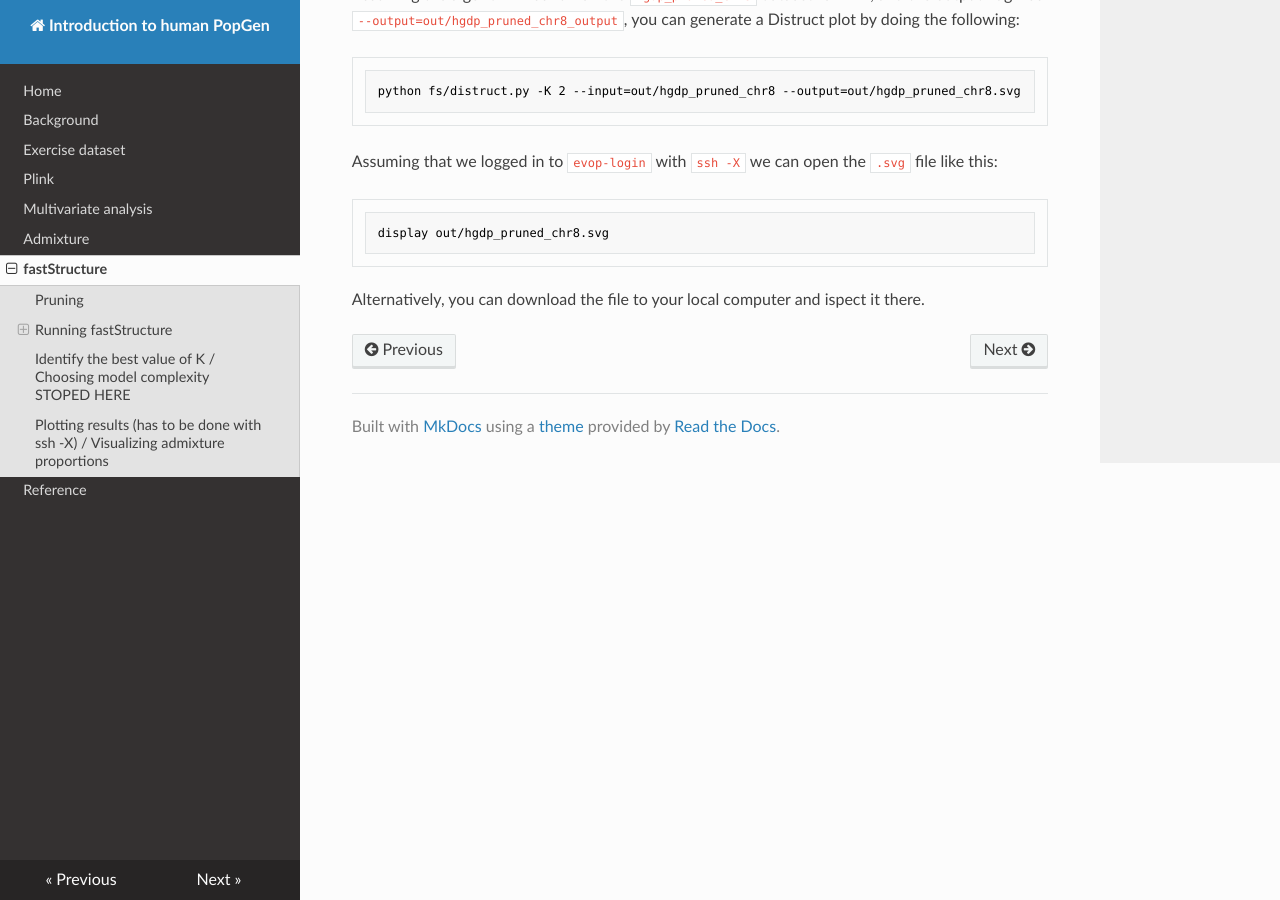
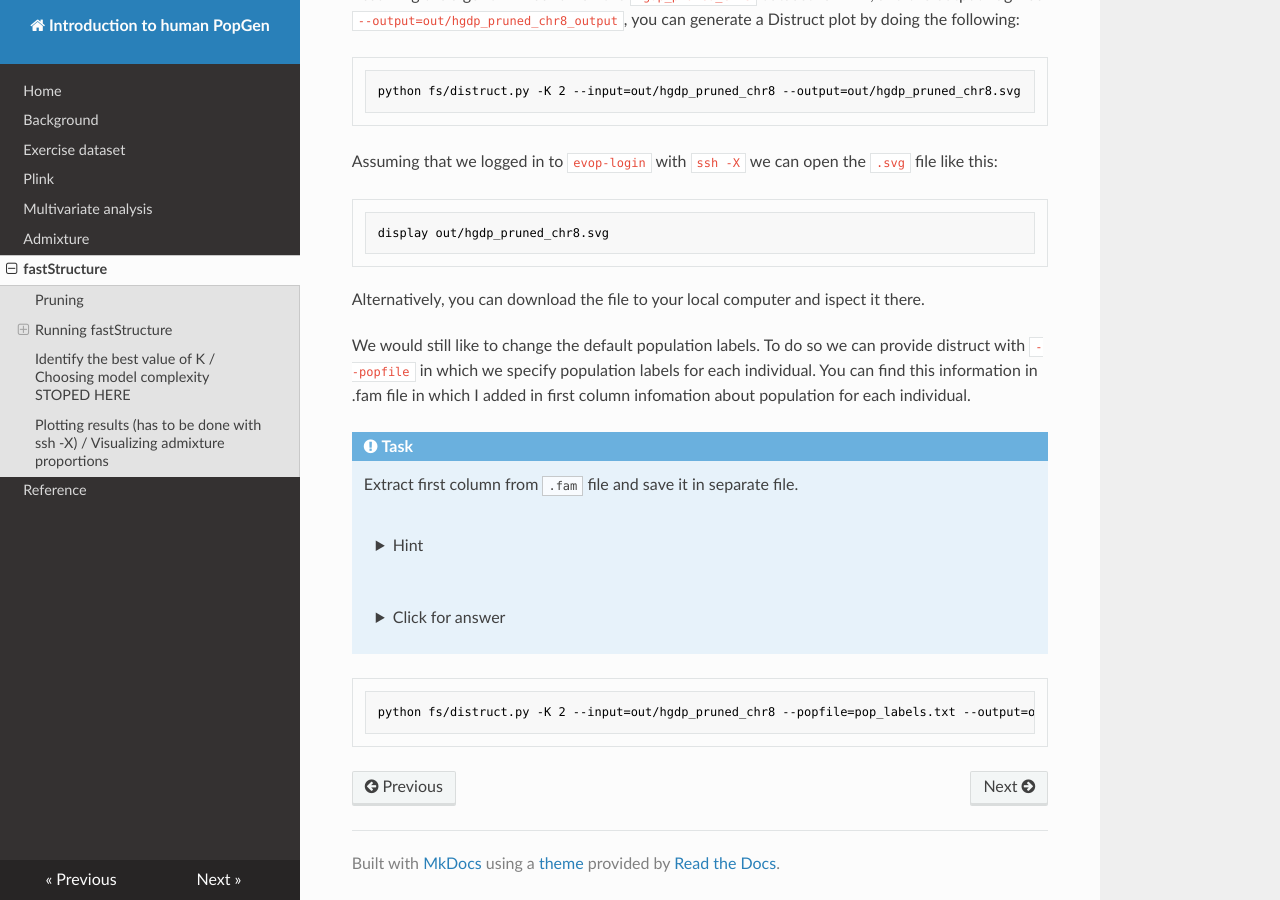
Before and after one commit to bajicv/popgen_intro, an MkDocs documentation site: the page built from docs/05_fastStructure.md, in a window 1280 px wide and 900 px high, scrolled down 3349 px. Built offline with MkDocs 1.6.1, drawn with Linux system fonts in a browser that asks for light colours; nearby versions of some CDN libraries.

Commit message:
changes in fastStructure.md

````diff
--- a/docs/05_fastStructure.md
+++ b/docs/05_fastStructure.md
@@ -123,3 +123,27 @@ Assuming that we logged in to `evop-login` with `ssh -X` we can open the `.svg`
 display out/hgdp_pruned_chr8.svg
 ```
 Alternatively, you can download the file to your local computer and ispect it there.
+
+
+We would still like to change the default population labels. To do so we can provide distruct with `--popfile` in which we specify population labels for each individual. You can find this information in .fam file in which I added in first column infomation about population for each individual.
+
+!!! note "Task"
+    Extract first column from `.fam` file and save it in separate file.
+
+    ??? note "Hint"
+        Try doing it with `awk` or `cut`
+
+    ??? note "Click for answer"
+        ``` bash
+        cd ~/popgen_intro/fastStructure
+
+        # To extract first column with cut and save it in new file
+        cut -f1 -d" " ../plink_exercise/hgdp_4_fastStructure.fam > pop_labels.txt
+
+        # To extract first column with awk and save it in new file
+        awk '{print $1}' ../plink_exercise/hgdp_4_fastStructure.fam > pop_labels.txt
+        ```
+
+``` bash
+python fs/distruct.py -K 2 --input=out/hgdp_pruned_chr8 --popfile=pop_labels.txt --output=out/hgdp_pruned_chr8_pop_labels.svg
+```
````
